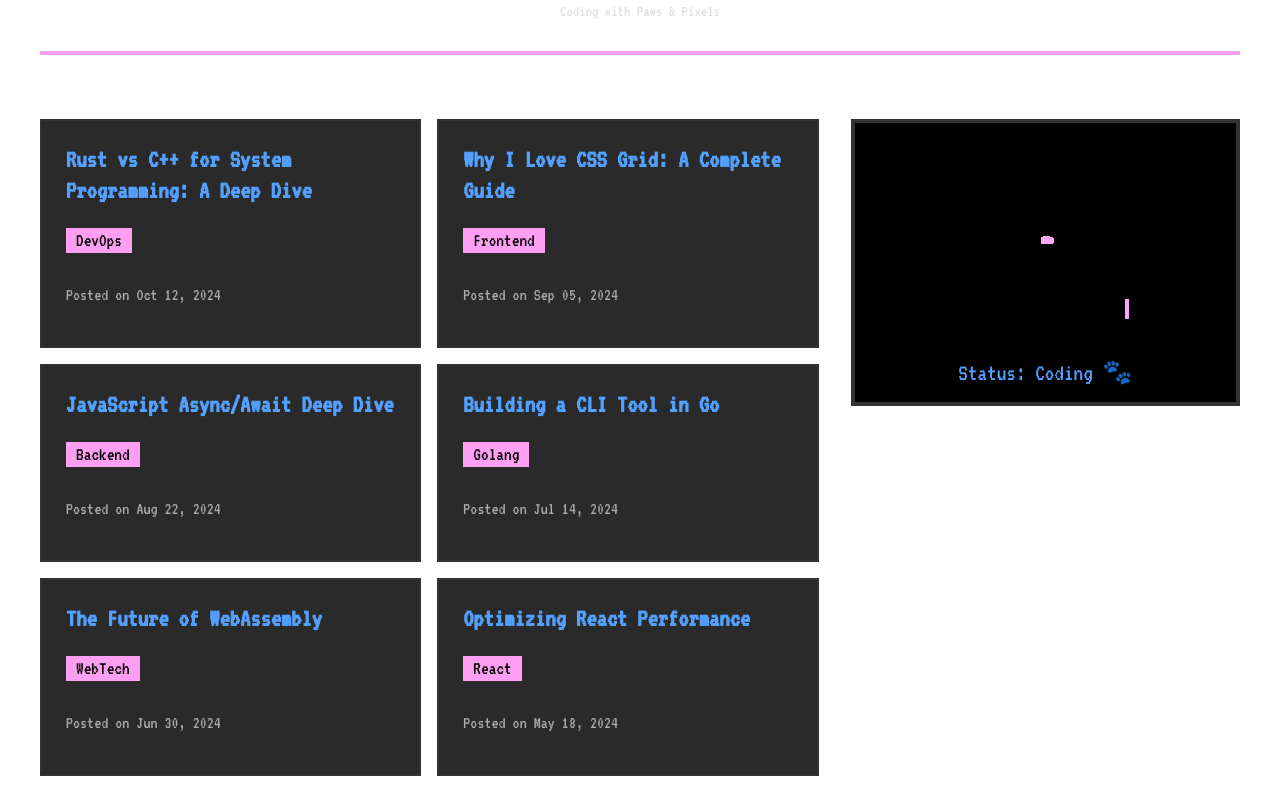
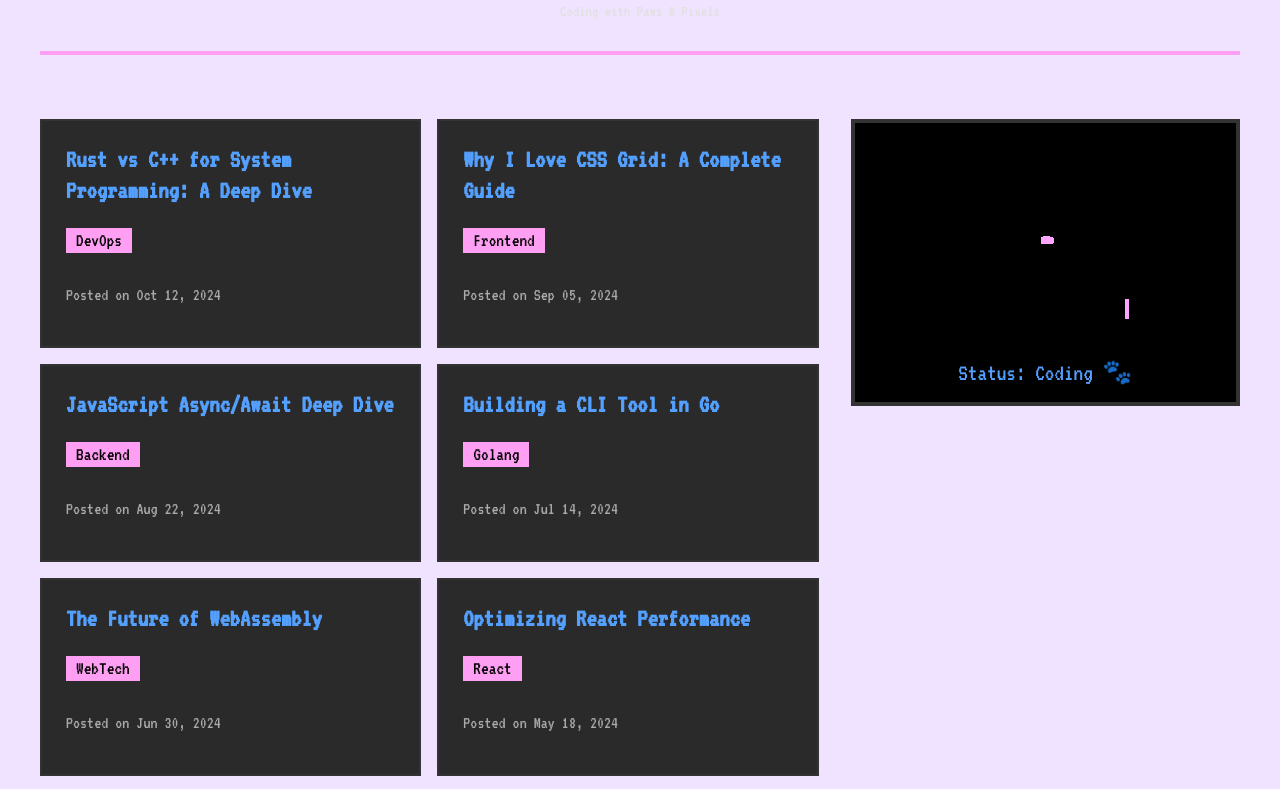
Before and after one commit to NASURIYA/N1, a plain HTML site: page index.html in a window 1280 px wide. Shown: the part 111-900 px from the top of the page. Drawn offline with Linux system fonts and the light colour scheme.

Commit message:
Fix background color variable in style.css

```diff
--- a/style.css
+++ b/style.css
@@ -1,5 +1,5 @@
 :root {
-    --bg: #foe3ff;
+    --bg: #f0e3ff;
     --text: #e0e0e0;
     --accent: #ff9ff3;
     --secondary: #54a0ff;
```
